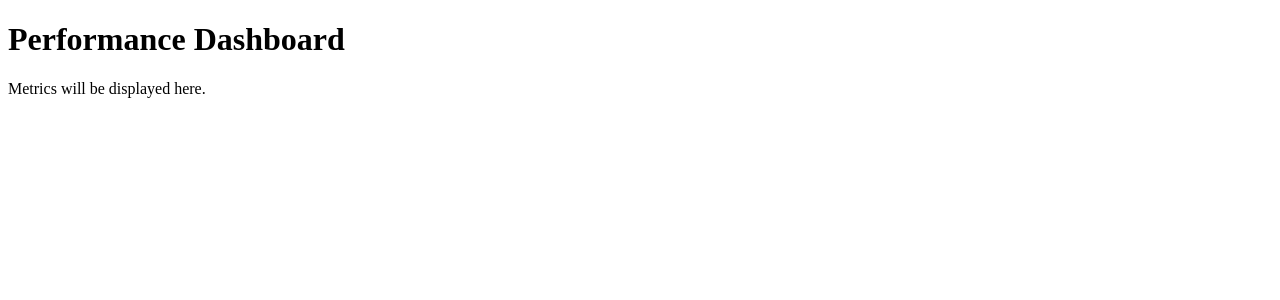
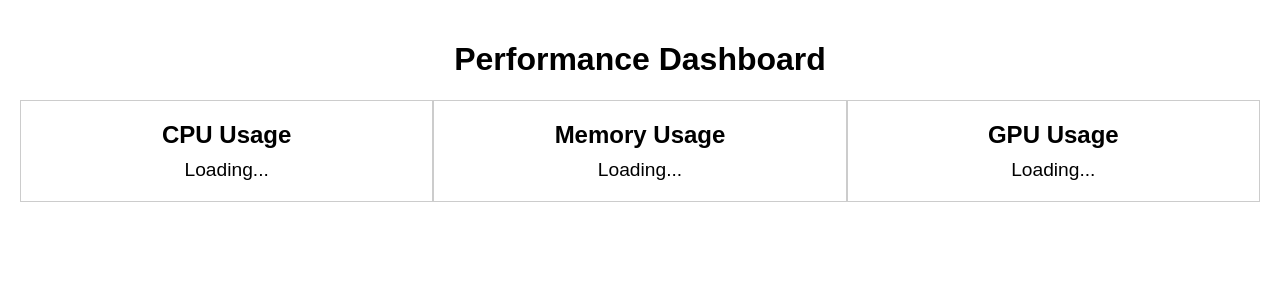
Before and after one commit to SolidRusT/srt-inference-monitoring, a Flask app: page / in a window 1280 px wide. Shown: the top 300 px of the page. Run offline with Flask 3, Linux system fonts and the light colour scheme.

Commit message:
addign more routes

```diff
--- a/app/routes.py
+++ b/app/routes.py
@@ -1,9 +1,17 @@
-from flask import Blueprint, render_template
-import prometheus_client
+from flask import Blueprint, render_template, jsonify
 
 main = Blueprint('main', __name__)
 
 @main.route('/')
 def dashboard():
-    # Render dashboard with real-time metrics
     return render_template('dashboard.html')
+
+@main.route('/api/metrics')
+def get_metrics():
+    # Example static data, replace with real metrics collection
+    data = {
+        'cpu_usage': 55.0,
+        'memory_usage': 70.0,
+        'gpu_usage': 40.0
+    }
+    return jsonify(data)
--- /dev/null
+++ b/app/static/css/style.css
@@ -0,0 +1,31 @@
+body {
+  font-family: Arial, sans-serif;
+  margin: 0;
+  padding: 20px;
+}
+
+h1 {
+  text-align: center;
+}
+
+#metrics {
+  display: flex;
+  justify-content: space-around;
+}
+
+.metric {
+  border: 1px solid #ccc;
+  padding: 20px;
+  width: 30%;
+  text-align: center;
+}
+
+.metric h2 {
+  margin: 0;
+  font-size: 1.5em;
+}
+
+.metric p {
+  font-size: 1.2em;
+  margin: 10px 0 0 0;
+}
--- /dev/null
+++ b/app/static/js/main.js
@@ -0,0 +1,13 @@
+function fetchMetrics() {
+  fetch('/api/metrics')
+      .then(response => response.json())
+      .then(data => {
+          document.getElementById('cpu-usage').innerText = data.cpu_usage + '%';
+          document.getElementById('memory-usage').innerText = data.memory_usage + '%';
+          document.getElementById('gpu-usage').innerText = data.gpu_usage + '%';
+      })
+      .catch(error => console.error('Error fetching metrics:', error));
+}
+
+// Fetch metrics every 5 seconds
+setInterval(fetchMetrics, 5000);
--- a/app/templates/dashboard.html
+++ b/app/templates/dashboard.html
@@ -2,10 +2,25 @@
 <html lang="en">
 <head>
     <meta charset="UTF-8">
-    <title>Dashboard</title>
+    <title>Performance Dashboard</title>
+    <link rel="stylesheet" href="{{ url_for('static', filename='css/style.css') }}">
 </head>
 <body>
     <h1>Performance Dashboard</h1>
-    <p>Metrics will be displayed here.</p>
+    <div id="metrics">
+        <div class="metric">
+            <h2>CPU Usage</h2>
+            <p id="cpu-usage">Loading...</p>
+        </div>
+        <div class="metric">
+            <h2>Memory Usage</h2>
+            <p id="memory-usage">Loading...</p>
+        </div>
+        <div class="metric">
+            <h2>GPU Usage</h2>
+            <p id="gpu-usage">Loading...</p>
+        </div>
+    </div>
+    <script src="{{ url_for('static', filename='js/main.js') }}"></script>
 </body>
 </html>
```
Also changed, not shown: prometheus/metrics_collector.py (+26 -4 lines), tests/test_routes.py (+8 -0 lines).
